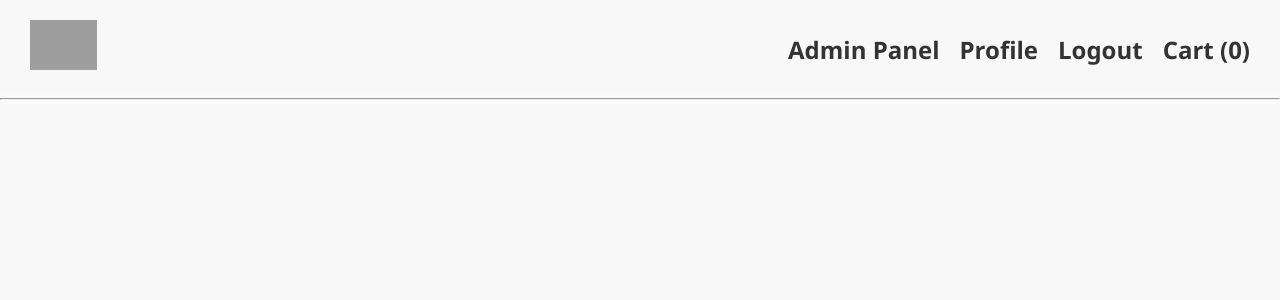
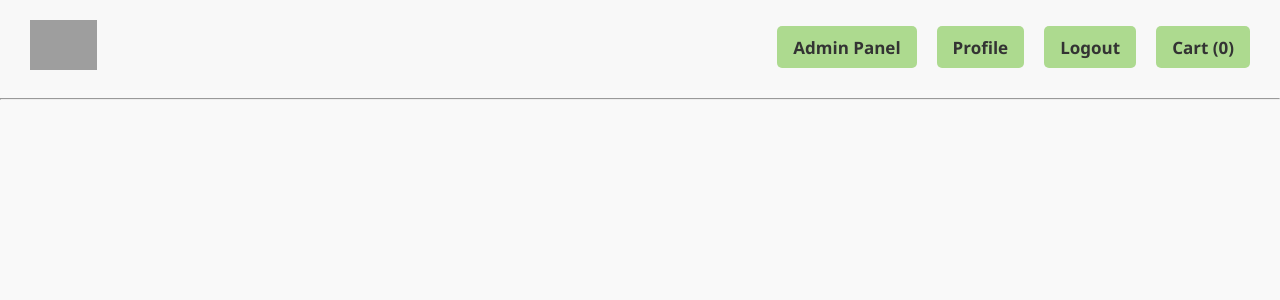
Before and after one commit to hiibolt/spells_r_us, a PHP site: page / in a window 1280 px wide. Shown: the top 300 px of the page. Run offline with PHP 8.4, Linux system fonts and the light colour scheme; the visitor is signed in with stand-in values (Sample User, id 1); data that the repository does not hold is empty; a stand-in replaces the project's code that opens the database connection; grey boxes are pictures that could not be loaded.

Commit message:
feat: Fixed issue with isEmployee button not showing up and switched the links to be buttons instead

```diff
--- a/header.php
+++ b/header.php
@@ -6,7 +6,7 @@ function isLoggedIn() {
 }
 
 function isEmployee() {
-    return isset($_SESSION['IsEmployee']) && $_SESSION['IsEmployee'] == 1;
+    return isset($_SESSION['isEmployee']) && $_SESSION['isEmployee'] == 1;
 }
 
 $userId = $_SESSION['userId'];
@@ -27,19 +27,19 @@ $cartItemCount = $stmt->fetchColumn();
 		<ul class="nav-links">
 			<?php if (isLoggedIn()): ?>
 				<?php if (isEmployee()): ?>
-                    <li><a href="admin_products.php">Admin Panel</a></li>
+					<li><a href="admin_products.php" class="button-link">Admin Panel</a></li>
 				<?php endif; ?>
 
-                <li><a href="profile.php">Profile</a></li>
-                <li><a href="logout.php">Logout</a></li>
+				<li><a href="profile.php" class="button-link">Profile</a></li>
+				<li><a href="logout.php" class="button-link">Logout</a></li>
 
 			<?php else: ?>
-                <li><a href="login.php">Login</a></li>
-                <li><a href="signup.php">Sign Up</a></li>
+				<li><a href="login.php" class="button-link">Login</a></li>
+				<li><a href="signup.php" class="button-link">Sign Up</a></li>
 			<?php endif; ?>
 
 			<li>
-                <a href="cart.php">
+				<a href="cart.php" class="button-link">
 					Cart (<?php echo $cartItemCount; ?>)
 				</a>
 			</li>
--- a/styles/header.css
+++ b/styles/header.css
@@ -1,4 +1,3 @@
-/* Overall header style */
 .header {
     display: flex;
     justify-content: space-between;
@@ -9,28 +8,24 @@
     vertical-align: middle;
 }
 
-/* Logo container */
 .logo {
     display: flex;
     align-items: center;
     height: 100%;
 }
 
-/* Logo stays on the left */
 .logo img {
     height: 50px;
     object-fit: contain;
     vertical-align: middle;
 }
 
-/* Nav container */
 .nav {
     display: flex;
     text-align: right;
     align-items: center;
 }
 
-/* Nav links styling */
 .nav-links {
     list-style: none;
     margin: 0;
@@ -44,9 +39,22 @@
     color: #333;
     font-weight: bold;
     vertical-align: middle;
-    font-size: 24px;
 }
 
-.nav-links li a:hover {
-    color: #6200ff;
+.button-link {
+    display: inline-block;
+    padding: 0.6rem 1rem;
+    background-color: #adda8f;
+    color: #000;
+    font-weight: bold;
+    text-decoration: none;
+    border: none;
+    border-radius: 5px;
+    font-size: 17px;
+    cursor: pointer;
+    transition: background-color 0.2s ease;
 }
+
+.button-link:hover {
+    background-color: #038b2e;
+}
--- a/styles/index.css
+++ b/styles/index.css
@@ -1,4 +1,3 @@
-/* Base Styling */
 body {
     margin: 0;
     font-family: 'Segoe UI', Tahoma, Geneva, Verdana, sans-serif;
@@ -6,9 +5,8 @@ body {
     color: #333;
 }
 
-/* Header */
 header {
-    background-color: #0054a6; /* Toys-R-Us blue */
+    background-color: #0054a6;
     color: white;
     padding: 1rem 2rem;
     text-align: center;
@@ -16,7 +14,6 @@ header {
     font-weight: bold;
 }
 
-/* Product Grid Container */
 .product-grid {
     display: grid;
     grid-template-columns: repeat(auto-fit, minmax(250px, 1fr));
@@ -26,7 +23,6 @@ header {
     margin: 0 auto;
 }
 
-/* Product Card */
 .product {
     text-align: center;
     background-color: white;
@@ -41,13 +37,11 @@ header {
     box-shadow: 0 8px 16px rgba(0,0,0,0.15);
 }
 
-/* Product Image */
 .product img {
     width: 103px;
     height: 154px;
 }
 
-/* Product Details */
 .product-details {
     text-align: left;
     padding: 1rem;
@@ -61,7 +55,7 @@ header {
 
 .product-price {
     font-size: 1rem;
-    color: #ed1c24; /* Toys-R-Us red */
+    color: #ed1c24;
     font-weight: bold;
 }
 
@@ -73,7 +67,7 @@ header {
 
 /* Buy Button */
 .product button {
-    background-color: #fff200; /* Toys-R-Us yellow */
+    background-color: #fff648;
     color: #000;
     border: none;
     padding: 0.6rem 1rem;
@@ -84,6 +78,6 @@ header {
 }
 
 .product button:hover {
-    background-color: #00a651; /* Toys-R-Us green */
+    background-color: #00a651;
     color: white;
 }
```
Lines whose indentation alone changed are shown as unchanged.
